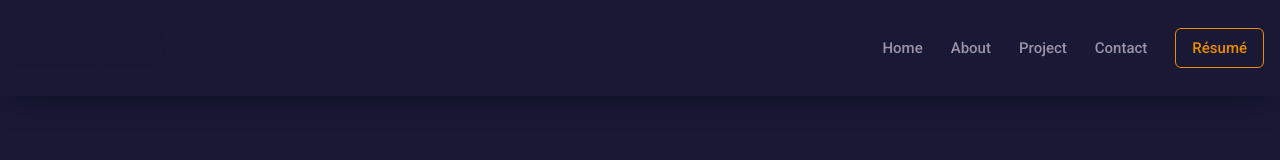
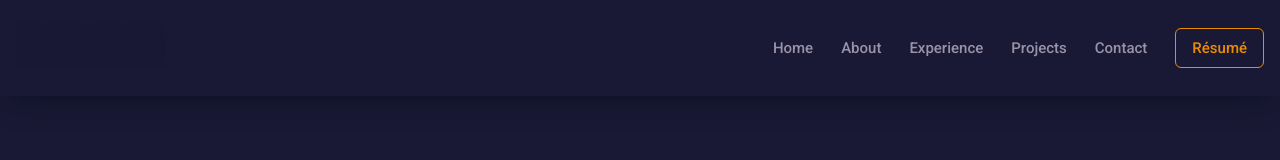
Before and after one commit to diannegabriel/website, a Next.js app: page / in a window 1280 px wide. Shown: the top 160 px of the page. Built offline with nearby package versions, Linux system fonts and the light colour scheme.

Commit message:
Modify navbar

```diff
--- a/components/Navbar.tsx
+++ b/components/Navbar.tsx
@@ -39,14 +39,25 @@ const Navbar = () => {
                 </motion.li>
               </a>
             </Link>
-            <Link href="#project">
+            <Link href="#experience">
               <a className="flex items-center gap-1 text-textDark hover:text-textAccent cursor-pointer duration-300 nav-link">
                 <motion.li
                   initial={{ y: -10, opacity: 0 }}
                   animate={{ y: 0, opacity: 1 }}
                   transition={{ duration: 0.5, delay: 0.3 }}
                 >
-                  Project
+                  Experience
+                </motion.li>
+              </a>
+            </Link>
+            <Link href="#project">
+              <a className="flex items-center gap-1 text-textDark hover:text-textAccent cursor-pointer duration-300 nav-link">
+                <motion.li
+                  initial={{ y: -10, opacity: 0 }}
+                  animate={{ y: 0, opacity: 1 }}
+                  transition={{ duration: 0.5, delay: 0.4 }}
+                >
+                  Projects
                 </motion.li>
               </a>
             </Link>
@@ -55,7 +66,7 @@ const Navbar = () => {
                 <motion.li
                   initial={{ y: -10, opacity: 0 }}
                   animate={{ y: 0, opacity: 1 }}
-                  transition={{ duration: 0.5, delay: 0.4 }}
+                  transition={{ duration: 0.5, delay: 0.5 }}
                 >
                   Contact
                 </motion.li>
@@ -66,7 +77,7 @@ const Navbar = () => {
             <motion.button
               initial={{ opacity: 0 }}
               animate={{ opacity: 1 }}
-              transition={{ delay: 0.5 }}
+              transition={{ delay: 0.6 }}
               className="px-4 py-2 rounded-md text-textAccent text-[15px] border border-textAccent hover:bg-hoverColor duration-300"
             >
               Résumé
```
